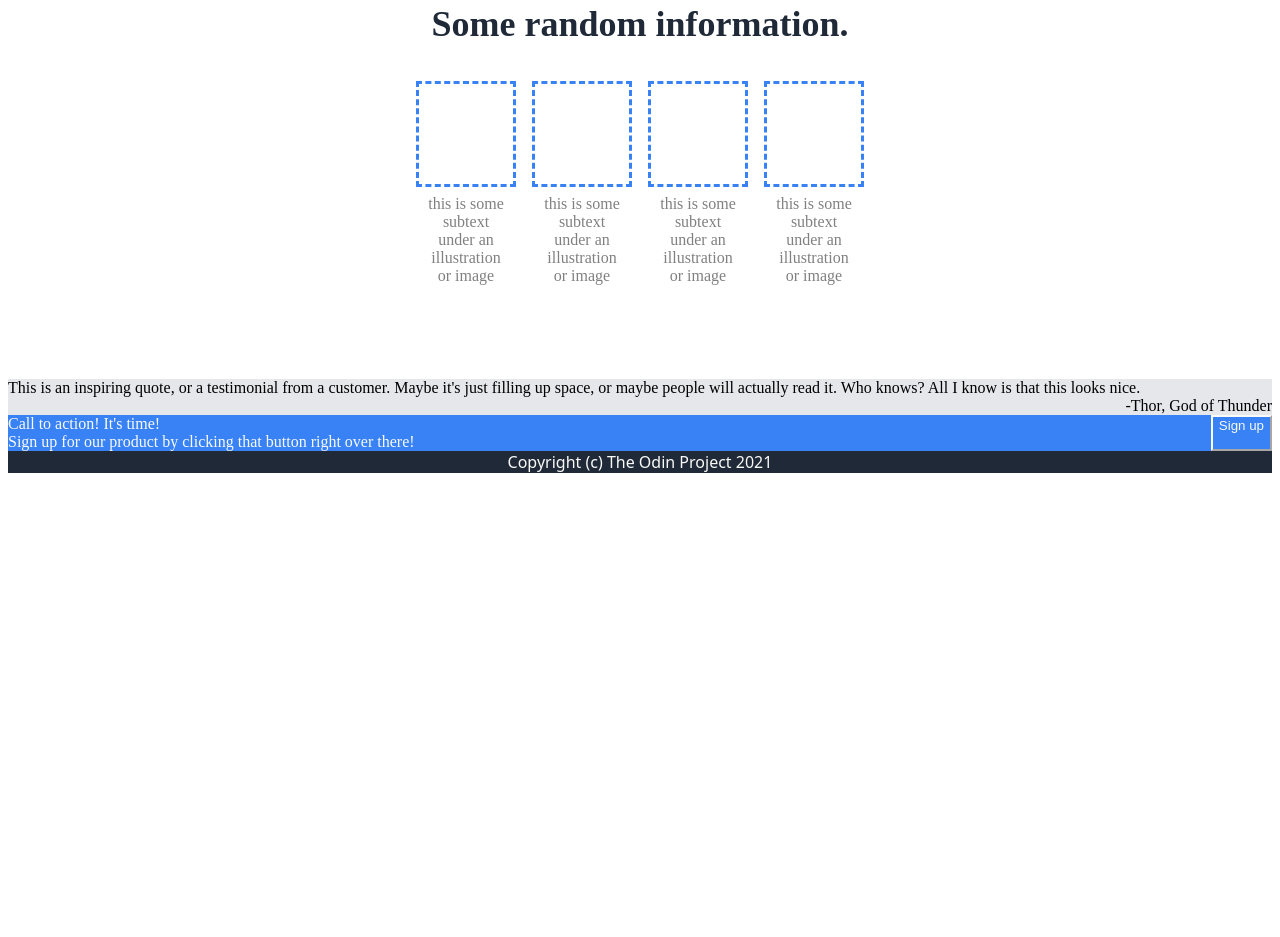
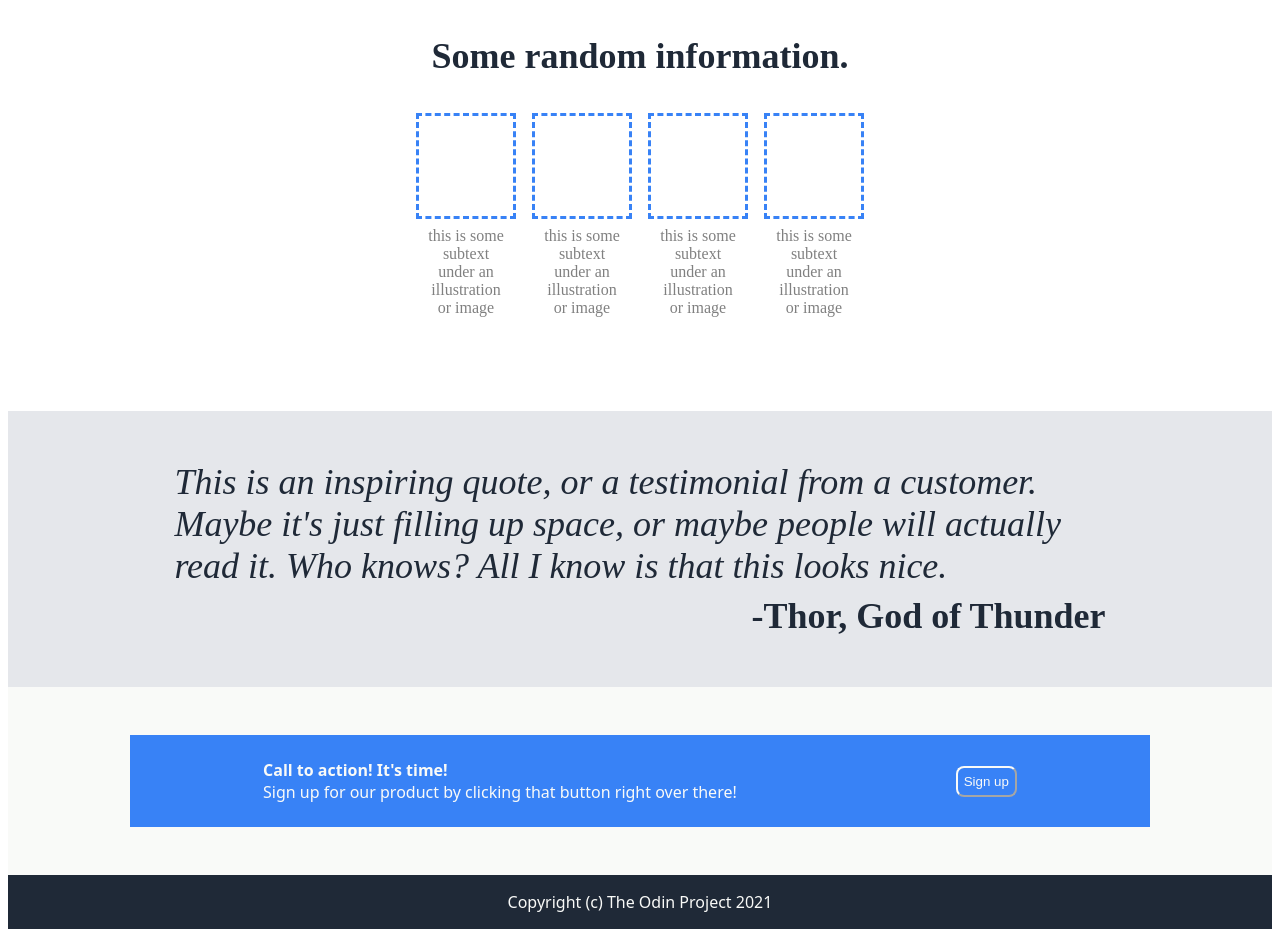
Before and after one commit to thebyronyee/landing-page, a plain HTML site: page index.html in a window 1280 px wide. Shown: the part 529-1466 px from the top of the page. Before the commit the page ends 1010 px from the top, so only its background shows below. Drawn offline with Linux system fonts and the light colour scheme.

Commit message:
Completed assignment

```diff
--- a/index.html
+++ b/index.html
@@ -17,8 +17,6 @@
 </header>
 
 <div class="section1">
-   <!-- <div class="section1-item">buffer</div> -->
-
     <div class="section1-item">
     <div class="section1a">
     <div id="title_section1">This website is awesome</div>
@@ -30,8 +28,7 @@
     <div class="section1-item">
     <div class="img1">this is a placeholder for an image</div>
     </div>
-    <!-- <div class="section1-item">buffer</div> -->
-</div>
+ </div>
 
 <div class="section2">
     <div class="title_section2">Some random information.</div>
@@ -59,16 +56,26 @@
 </div>
 
 <div class="section3">
+    <div class="box3">
     <div class="quote">This is an inspiring quote, or a testimonial from a customer. Maybe it's just filling up space, or maybe people will actually read it. Who knows? All I know is that this looks nice.</div>
+    </div>
+
+    <div class="box3">
     <div class="quoter">-Thor, God of Thunder</div>
+    </div>
 </div>
 
 <div class="section4">
     <div class="container4">
+        <div class="box4a">
         <div class="text4a">Call to action! It's time!</div>
         <div class="text4b">Sign up for our product by clicking that button right over there!</div>
+        </div>
+
+        <div class="box4b">
+        <button class="button4">Sign up</button>
+        </div>
     </div>
-    <button class="button4">Sign up</button>
 </div>
 
 <footer>Copyright (c) The Odin Project 2021</footer>
--- a/style.css
+++ b/style.css
@@ -12,6 +12,7 @@ header, footer{
     background-color: #1f2937;
     color: #f9faf8;
     font-family: system-ui, -apple-system, BlinkMacSystemFont, 'Segoe UI', Roboto, Oxygen, Ubuntu, Cantarell, 'Open Sans', 'Helvetica Neue', sans-serif;
+    padding: 16px;
 }
 
 .logo{
@@ -31,7 +32,7 @@ ul{
     display: flex;
     flex-direction: row;
     /*Something not working with justify content*/
-    justify-content: center;
+    justify-content: space-around;
     padding: 100px;
     font-family: system-ui, -apple-system, BlinkMacSystemFont, 'Segoe UI', Roboto, Oxygen, Ubuntu, Cantarell, 'Open Sans', 'Helvetica Neue', sans-serif;
     color: #e5e7eb;
@@ -136,39 +137,71 @@ ul{
 .section3{
     display: flex;
     flex-direction: column;
+    justify-content: center;
+    align-items: center;
+    padding: 50px;
+    gap: 8px;
     background-color: #e5e7eb;
+    color: #1f2937;
+    font-size: 36px;
+}
+
+.box3 {
+    display: flex;
+    width: 80%;
+    justify-content: flex-end;
+    /*border: 5px solid black;*/
 }
 
 .quote{
     display: flex;
     flex-wrap: wrap;
-}
+    font-style: italic;
+    }
 
 .quoter{
     display: flex;
-    justify-content: flex-end;
-
-}
+    font-weight: bold;
+    }
 
 
 /*Section 4*/
 .section4{
     display: flex;
-    justify-content: space-between;
-    background-color: #3882f6;
+    justify-content: center;
+    align-items: center;
+    background-color: #f9faf8;
     color: #f9faf8;
+    padding: 48px 24px;
 }
 
 .container4{
     display: flex;
+    justify-content: space-around;
+    align-items: center;
+    height: 70%;
+    width: 80%;
+    background-color: #3882f6;
+    padding: 24px;
+    font-family: system-ui, -apple-system, BlinkMacSystemFont, 'Segoe UI', Roboto, Oxygen, Ubuntu, Cantarell, 'Open Sans', 'Helvetica Neue', sans-serif;
+    color: #f9faf8;
+}
+
+.box4a{
+    display: flex;
     flex-direction: column;
-    align-items: flex-start;
+    }
+
+.text4a{
+    font-weight: bold;
 }
+
 
 .button4{
     display: flex;
     color: #f9faf8;
     background-color: #3882f6;
     border-color: #f9faf8;
-
+    border-radius: 8px;
+    padding: 6px;
 }
```
